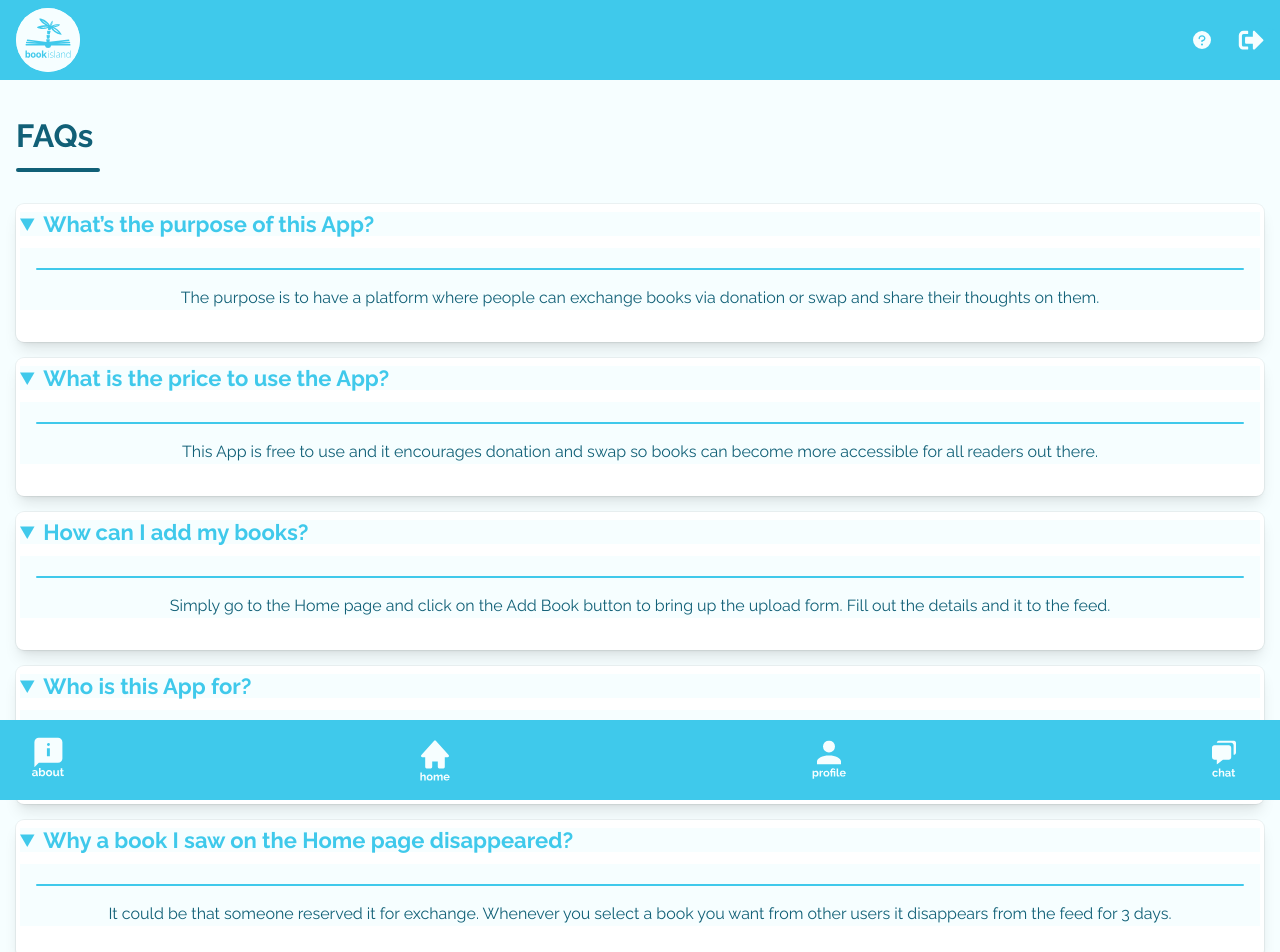
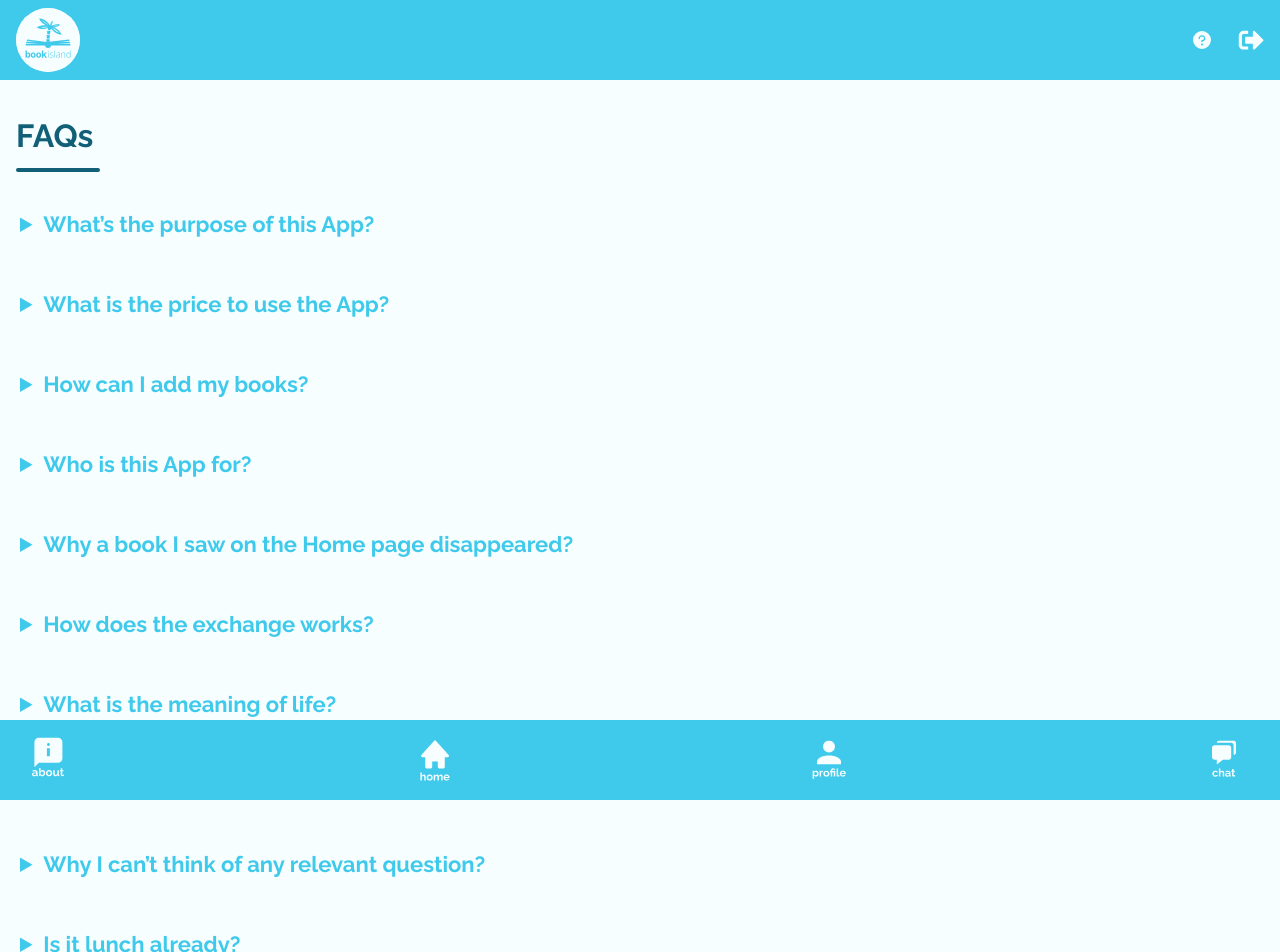
Before and after one commit to Aridane1/BookIsland, a React (Vite) app in the folder BookIsland/: page /faq in a window 1280 px wide. Shown: the top 952 px of the page. Built offline with nearby package versions, Linux system fonts and the light colour scheme; no server answers; the HTML template or start-up script is replaced by a standard one; a web font is replaced by a local one.

Commit message:
problem solved

```diff
--- a/BookIsland/src/Pages/FAQPage.jsx
+++ b/BookIsland/src/Pages/FAQPage.jsx
@@ -17,7 +17,7 @@ export const FAQPage = () => {
         </div>
 
       <div>
-          <details class="open:bg-white dark:open:bg-slate-900 open:ring-1 open:ring-black/5 dark:open:ring-white/10 open:shadow-lg rounded-lg px-1 pt-2 pb-8 my-4" open>
+          <details class="open:bg-white dark:open:bg-slate-900 open:ring-1 open:ring-black/5 dark:open:ring-white/10 open:shadow-lg rounded-lg px-1 pt-2 pb-8 my-4">
             <summary class="text-[22px] leading-6 text-primary dark:text-white font-bold select-none">
             What’s the purpose of this App?
             </summary>
@@ -33,7 +33,7 @@ export const FAQPage = () => {
       </div>
 
       <div>
-          <details class="open:bg-white dark:open:bg-slate-900 open:ring-1 open:ring-black/5 dark:open:ring-white/10 open:shadow-lg rounded-lg px-1 pt-2 pb-8 my-4" open>
+          <details class="open:bg-white dark:open:bg-slate-900 open:ring-1 open:ring-black/5 dark:open:ring-white/10 open:shadow-lg rounded-lg px-1 pt-2 pb-8 my-4">
             <summary class="text-[22px] leading-6 text-primary dark:text-white font-bold select-none">
         What is the price to use the App?
             </summary>
@@ -49,7 +49,7 @@ export const FAQPage = () => {
       </div>
 
       <div>
-          <details class="open:bg-white dark:open:bg-slate-900 open:ring-1 open:ring-black/5 dark:open:ring-white/10 open:shadow-lg rounded-lg px-1 pt-2 pb-8 my-4" open>
+          <details class="open:bg-white dark:open:bg-slate-900 open:ring-1 open:ring-black/5 dark:open:ring-white/10 open:shadow-lg rounded-lg px-1 pt-2 pb-8 my-4">
             <summary class="text-[22px] leading-6 text-primary dark:text-white font-bold select-none">
             How can I add my books?
             </summary>
@@ -65,7 +65,7 @@ export const FAQPage = () => {
       </div>
 
       <div>
-          <details class="open:bg-white dark:open:bg-slate-900 open:ring-1 open:ring-black/5 dark:open:ring-white/10 open:shadow-lg rounded-lg px-1 pt-2 pb-8 my-4" open>
+          <details class="open:bg-white dark:open:bg-slate-900 open:ring-1 open:ring-black/5 dark:open:ring-white/10 open:shadow-lg rounded-lg px-1 pt-2 pb-8 my-4">
             <summary class="text-[22px] leading-6 text-primary dark:text-white font-bold select-none">
             Who is this App for?
             </summary>
@@ -81,7 +81,7 @@ export const FAQPage = () => {
       </div>
 
       <div>
-          <details class="open:bg-white dark:open:bg-slate-900 open:ring-1 open:ring-black/5 dark:open:ring-white/10 open:shadow-lg rounded-lg px-1 pt-2 pb-8 my-4" open>
+          <details class="open:bg-white dark:open:bg-slate-900 open:ring-1 open:ring-black/5 dark:open:ring-white/10 open:shadow-lg rounded-lg px-1 pt-2 pb-8 my-4">
             <summary class="text-[22px] leading-6 text-primary dark:text-white font-bold select-none">
             Why a book I saw on the Home page disappeared?
             </summary>
@@ -97,7 +97,7 @@ export const FAQPage = () => {
       </div>
 
       <div>
-          <details class="open:bg-white dark:open:bg-slate-900 open:ring-1 open:ring-black/5 dark:open:ring-white/10 open:shadow-lg rounded-lg px-1 pt-2 pb-8 my-4" open>
+          <details class="open:bg-white dark:open:bg-slate-900 open:ring-1 open:ring-black/5 dark:open:ring-white/10 open:shadow-lg rounded-lg px-1 pt-2 pb-8 my-4">
             <summary class="text-[22px] leading-6 text-primary dark:text-white font-bold select-none">
             How does the exchange works?
             </summary>
@@ -113,7 +113,7 @@ export const FAQPage = () => {
       </div>
 
       <div>
-          <details class="open:bg-white dark:open:bg-slate-900 open:ring-1 open:ring-black/5 dark:open:ring-white/10 open:shadow-lg rounded-lg px-1 pt-2 pb-8 my-4" open>
+          <details class="open:bg-white dark:open:bg-slate-900 open:ring-1 open:ring-black/5 dark:open:ring-white/10 open:shadow-lg rounded-lg px-1 pt-2 pb-8 my-4">
             <summary class="text-[22px] leading-6 text-primary dark:text-white font-bold select-none">
             What is the meaning of life?
             </summary>
@@ -129,7 +129,7 @@ export const FAQPage = () => {
       </div>
 
       <div>
-          <details class="open:bg-white dark:open:bg-slate-900 open:ring-1 open:ring-black/5 dark:open:ring-white/10 open:shadow-lg rounded-lg px-1 pt-2 pb-8 my-4" open>
+          <details class="open:bg-white dark:open:bg-slate-900 open:ring-1 open:ring-black/5 dark:open:ring-white/10 open:shadow-lg rounded-lg px-1 pt-2 pb-8 my-4">
             <summary class="text-[22px] leading-6 text-primary dark:text-white font-bold select-none">
             Who assassinated JFK?
             </summary>
@@ -145,7 +145,7 @@ export const FAQPage = () => {
       </div>
 
       <div>
-          <details class="open:bg-white dark:open:bg-slate-900 open:ring-1 open:ring-black/5 dark:open:ring-white/10 open:shadow-lg rounded-lg px-1 pt-2 pb-8 my-4" open>
+          <details class="open:bg-white dark:open:bg-slate-900 open:ring-1 open:ring-black/5 dark:open:ring-white/10 open:shadow-lg rounded-lg px-1 pt-2 pb-8 my-4">
             <summary class="text-[22px] leading-6 text-primary dark:text-white font-bold select-none">
             Why I can’t think of any relevant question?
             </summary>
@@ -162,7 +162,7 @@ export const FAQPage = () => {
 
 
       <div className="pb-[104px]">
-          <details class="open:bg-white dark:open:bg-slate-900 open:ring-1 open:ring-black/5 dark:open:ring-white/10 open:shadow-lg rounded-lg px-1 pt-2 pb-8 my-4" open>
+          <details class="open:bg-white dark:open:bg-slate-900 open:ring-1 open:ring-black/5 dark:open:ring-white/10 open:shadow-lg rounded-lg px-1 pt-2 pb-8 my-4">
             <summary class="text-[22px] leading-6 text-primary dark:text-white font-bold select-none">
             Is it lunch already?
             </summary>
```
